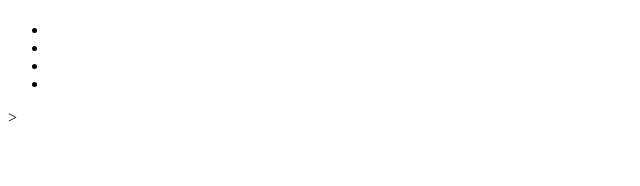
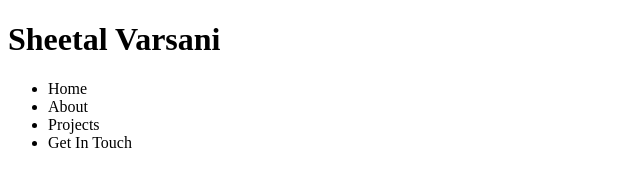
Before and after one commit to sheetalvarsani/portfolio, a plain HTML site: page index.html in a window 1280 px wide. Shown: the whole page, without its empty margins (0-640 px from the left). Drawn offline with Linux system fonts and the light colour scheme.

Commit message:
Added content for header

```diff
--- a/index.html
+++ b/index.html
@@ -7,16 +7,17 @@
     </head>
     <body>
         <header>
-            <h1><!-- Name --></h1>
+            <h1>Sheetal Varsani</h1>
+            <nav>
+                <ul>
+                    <li>Home</li>
+                    <li>About</li>
+                    <li>Projects</li>
+                    <li>Get In Touch</li>
+                </ul>
+            </nav>
         </header>
-        <nav>
-            <ul>
-                <li><!-- Home --></li>
-                <li><!-- About --></li>
-                <li><!-- Projects --></li>
-                <li><!-- Get In Touch --></li>
-            </ul>
-        </nav>
+
         <main>
             <section>
                 <!-- Intro and Picture -->
@@ -61,7 +62,7 @@
                         <!-- Buttons x2 -->
                     </div>
                 </div>
-                >
+
             </section>
         </main>
 
```
